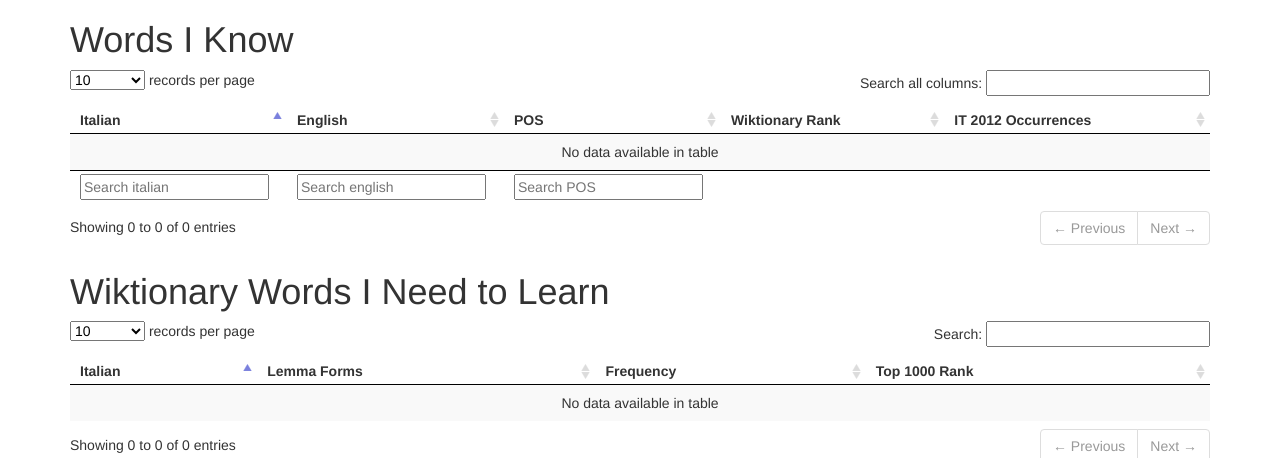
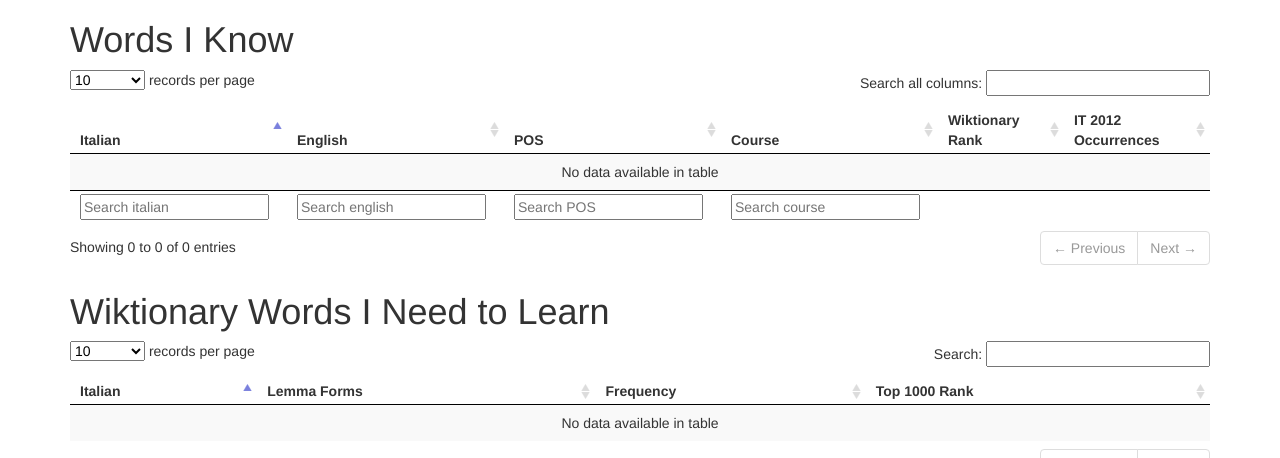
Before and after one commit to hammer/lltools, a Flask app: page / in a window 1280 px wide. Shown: the top 458 px of the page. Run offline with Flask 2, Linux system fonts and the light colour scheme; data that the repository does not hold is empty; some libraries are stand-ins or nearby versions.

Commit message:
Add course column.

```diff
--- a/memrise_scrape_viewer/static/js/memrise_scrape_viewer.js
+++ b/memrise_scrape_viewer/static/js/memrise_scrape_viewer.js
@@ -36,6 +36,7 @@ $(document).ready(function() {
       {"sType": "string"},
       {"sType": "string"},
       {"sType": "string"},
+      {"sType": "string"},
       {"sType": "int-None", "bSearchable": false},
       {"sType": "int-None", "bSearchable": false}
     ],
@@ -48,6 +49,7 @@ $(document).ready(function() {
       '<th rowspan="1" colspan="1"><input type="text" name="italian" placeholder="Search italian" class="search_init"></th>' +
       '<th rowspan="1" colspan="1"><input type="text" name="english" placeholder="Search english" class="search_init"></th>' +
       '<th rowspan="1" colspan="1"><input type="text" name="pos" placeholder="Search POS" class="search_init"></th>' +
+      '<th rowspan="1" colspan="1"><input type="text" name="course" placeholder="Search course" class="search_init"></th>' +
       '<th rowspan="1" colspan="1"></th>' +
       '<th rowspan="1" colspan="1"></th>' +
       '</tr></tfoot>';
@@ -57,6 +59,7 @@ $(document).ready(function() {
     /* Filter on the column (the index) of this element */
     oTable.fnFilter(this.value, $("tfoot input").index(this));
   });
+
 
   $('#wiktionary_unknown_words').dataTable({
     "aoColumns": [
@@ -68,6 +71,7 @@ $(document).ready(function() {
     "bSortClasses": false
   });
 
+
   $('#it_2012_unknown_words').dataTable({
     "aoColumns": [
       { "sType": "string" },
--- a/memrise_scrape_viewer/templates/index.html
+++ b/memrise_scrape_viewer/templates/index.html
@@ -14,6 +14,7 @@
     <th>Italian</th>
     <th>English</th>
     <th>POS</th>
+    <th>Course</th>
     <th>Wiktionary Rank</th>
     <th>IT 2012 Occurrences</th>
    </tr>
--- a/memrise_scrape_viewer/views.py
+++ b/memrise_scrape_viewer/views.py
@@ -77,7 +77,7 @@ class Vocabulary(Resource):
     # Model information
     cursor = get_database_connection().cursor()
     source_table = 'vocabulary_enriched'
-    source_columns = ['italian', 'english', 'part_of_speech',
+    source_columns = ['italian', 'english', 'part_of_speech', 'course',
                       'wiktionary_rank', 'it_2012_occurrences']
 
     ###################
```
